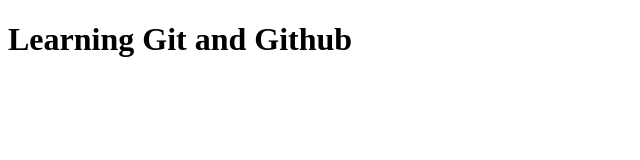
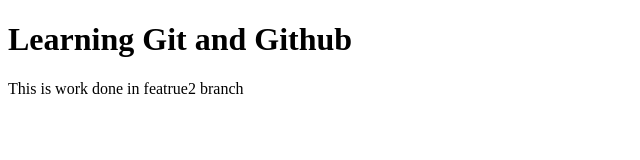
Before and after one commit to shivali4645/Another_One, a plain HTML site: page index.html in a window 1280 px wide. Shown: the whole page, without its empty margins (0-640 px from the left). Drawn offline with Linux system fonts and the light colour scheme.

Commit message:
Added paragraph

```diff
--- a/index.html
+++ b/index.html
@@ -7,5 +7,6 @@
 </head>
 <body>
     <h1>Learning Git and Github</h1>
+    <p>This is work done in featrue2 branch</p>
 </body>
 </html>
```
